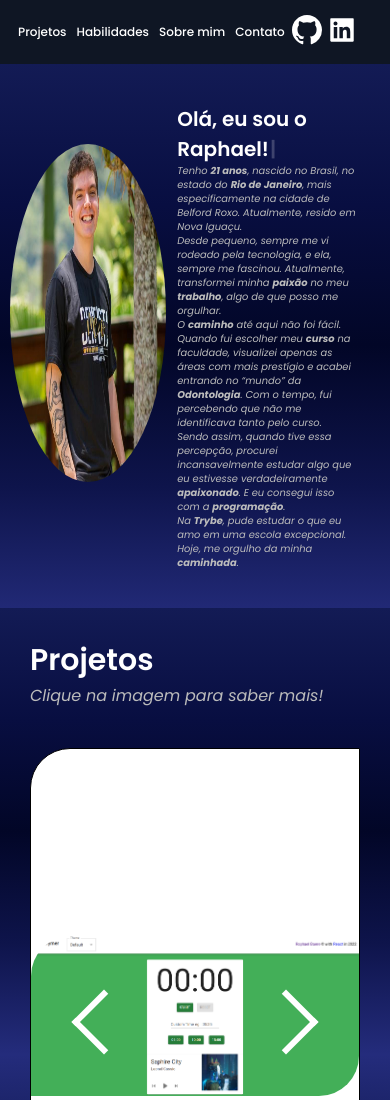
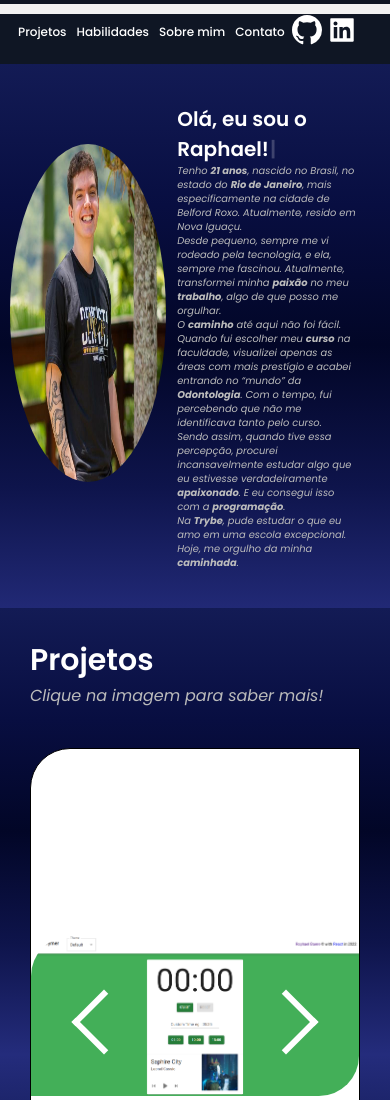
Before and after one commit to raphaelbaere/portfolio, a React app: page / in a window 390 px wide. Shown: the top 1100 px of the page. Built offline with nearby package versions, Linux system fonts and the light colour scheme.

Commit message:
fixed progress bar responsible css

```diff
--- a/src/styles/Header.css
+++ b/src/styles/Header.css
@@ -86,4 +86,9 @@ nav a:hover {
         display: flex;
         gap: 5px;
     }
+
+    .progress-bar {
+        top: 0px;
+        z-index: 999;
+    }
 }
```
